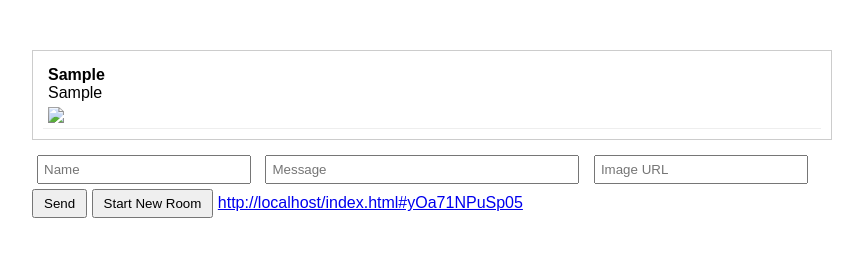
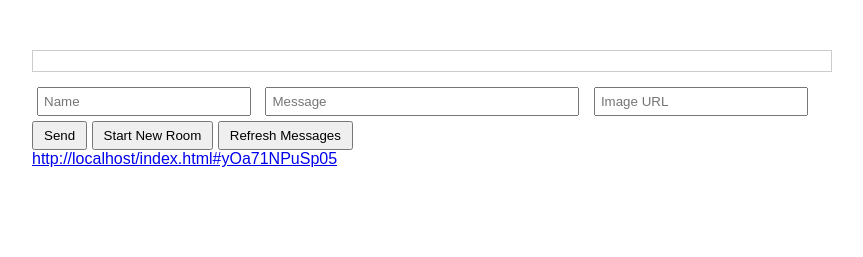
Before and after one commit to ChillyAstronox/FishyChat, a plain HTML site: page index.html in a window 1280 px wide. Both pictures are taken after typing "Sample", "Sample", "Sample" into the empty fields and a click on the button "Send". Shown: the part 359-616 px from the top of the page, without its empty margins (208-1071 px from the left). Drawn offline with Linux system fonts and the light colour scheme; no server answers.

Commit message:
Add files via upload

```diff
--- a/index.html
+++ b/index.html
@@ -15,17 +15,47 @@ button { padding: 5px 10px; }
 </head>
 <body>
 
-<h1 id="chatTitle" style="font-size: 80px; font-family: cursive;"><img src="image.png" alt="Fish Chat" style="width: 220px; height: 170px;"> Fishy Chat :)</h1>
+<h1 id="chatTitle" style="font-size: 80px; font-family: cursive;">
+    <img src="image.png" alt="Fish Chat" style="width: 220px; height: 170px;"> Fishy Chat :)
+</h1>
+
 <div id="messages"></div>
 
 <input type="text" id="title" placeholder="Name" style="width: 200px;">
 <input type="text" id="text" placeholder="Message" style="width: 300px;">
 <input type="text" id="image" placeholder="Image URL" style="width: 200px;">
+<br>
 <button id="sendBtn">Send</button>
 <button id="newChatBtn">Start New Room</button>
+<button id="refreshBtn">Refresh Messages</button>
+<br>
 <a id="chatLink" href="#" target="_blank"></a>
 
-<script>
+<!-- Firebase Scripts -->
+<script type="module">
+  // Import Firebase SDK
+  import { initializeApp } from "https://www.gstatic.com/firebasejs/10.7.0/firebase-app.js";
+  import { getDatabase, ref, push, onValue, set } from "https://www.gstatic.com/firebasejs/10.7.0/firebase-database.js";
+  import { getAnalytics } from "https://www.gstatic.com/firebasejs/10.7.0/firebase-analytics.js";
+
+  // Firebase config
+  const firebaseConfig = {
+    apiKey: "AIzaSyCx9HdgT3orb_ToBoN_Xnnc22QKfp3yTP0",
+    authDomain: "fishy-chat-60a51.firebaseapp.com",
+    databaseURL: "https://fishy-chat-60a51-default-rtdb.firebaseio.com",
+    projectId: "fishy-chat-60a51",
+    storageBucket: "fishy-chat-60a51.firebasestorage.app",
+    messagingSenderId: "707437730841",
+    appId: "1:707437730841:web:160bc64f2782a32af79e88",
+    measurementId: "G-8FR6X8G9P9"
+  };
+
+  // Initialize Firebase
+  const app = initializeApp(firebaseConfig);
+  const analytics = getAnalytics(app);
+  const db = getDatabase(app);
+
+  // ----------------- Chat Setup -----------------
   function generateID(length = 12) {
       const chars = 'ABCDEFGHIJKLMNOPQRSTUVWXYZabcdefghijklmnopqrstuvwxyz0123456789';
       let id = '';
@@ -42,18 +72,23 @@ if (!chatID) {
       location.hash = chatID;
   }
 
-// Set chat link
   const link = document.getElementById('chatLink');
   link.href = `#${chatID}`;
   link.textContent = `${link.href}`;
 
-// Load messages
   const messagesDiv = document.getElementById('messages');
+  const titleInput = document.getElementById('title');
+  const textInput = document.getElementById('text');
+  const imageInput = document.getElementById('image');
 
+  let messagesRef = ref(db, 'chats/' + chatID);
+
+  // Load messages in real-time
   function loadMessages() {
-    const messages = JSON.parse(localStorage.getItem(chatID) || '[]');
+      onValue(messagesRef, (snapshot) => {
+          const data = snapshot.val() || {};
           messagesDiv.innerHTML = '';
-    messages.forEach(msg => {
+          Object.values(data).forEach(msg => {
               const div = document.createElement('div');
               div.className = 'message';
               div.innerHTML = `<strong>${msg.title}</strong><br>${msg.text}`;
@@ -65,36 +100,41 @@ function loadMessages() {
               messagesDiv.appendChild(div);
           });
           messagesDiv.scrollTop = messagesDiv.scrollHeight;
+      });
   }
 
+  loadMessages();
+
+  // ---------------- Send Message ----------------
   document.getElementById('sendBtn').addEventListener('click', () => {
-    const title = document.getElementById('title').value.trim();
-    const text = document.getElementById('text').value.trim();
-    const image = document.getElementById('image').value.trim();
+      const title = titleInput.value.trim();
+      const text = textInput.value.trim();
+      const image = imageInput.value.trim();
       if (!text && !image) return;
 
-    const messages = JSON.parse(localStorage.getItem(chatID) || '[]');
-    messages.push({ title, text, image });
-    localStorage.setItem(chatID, JSON.stringify(messages));
+      push(messagesRef, { title, text, image });
 
-    document.getElementById('title').value = '';
-    document.getElementById('text').value = '';
-    document.getElementById('image').value = '';
+      titleInput.value = '';
+      textInput.value = '';
+      imageInput.value = '';
+  });
+
+  // ---------------- New Chat ----------------
+  document.getElementById('newChatBtn').addEventListener('click', () => {
+      chatID = generateID();
+      location.hash = chatID;
+      messagesRef = ref(db, 'chats/' + chatID);
+      link.href = `#${chatID}`;
+      link.textContent = `${link.href}`;
       loadMessages();
   });
 
-document.getElementById('newChatBtn').addEventListener('click', () => {
-    chatID = generateID();
-    location.hash = chatID;
-    localStorage.setItem(chatID, JSON.stringify([]));
+  // ---------------- Refresh Button ----------------
+  document.getElementById('refreshBtn').addEventListener('click', () => {
       loadMessages();
-    link.href = `#${chatID}`;
-    link.textContent = `This chat link: ${link.href}`;
   });
 
-setInterval(loadMessages, 2000);
+</script>
 
-loadMessages();
-</script>
 </body>
 </html>
```
Lines whose indentation alone changed are shown as unchanged.
